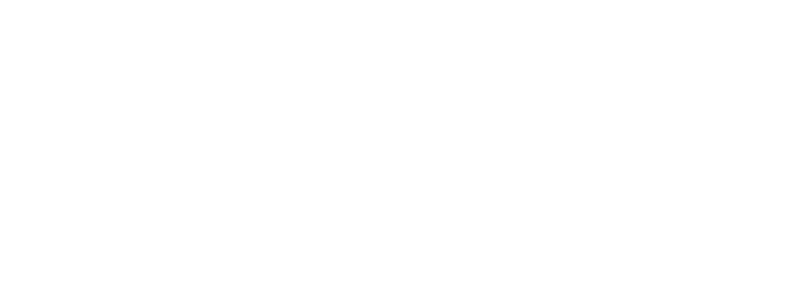
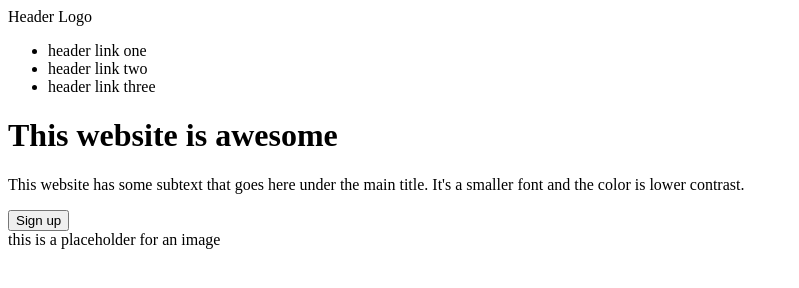
Before and after one commit to prospero-apps/landing-page, a plain HTML site: page index.html in a window 1280 px wide. Shown: the whole page, without its empty margins (0-799 px from the left). Drawn offline with Linux system fonts and the light colour scheme.

Commit message:
Structure section 1 without styles

```diff
--- a/index.html
+++ b/index.html
@@ -7,18 +7,44 @@
     <title>Landing Page</title>
 </head>
 <body>
+    <!-- section 1 -->
     <div class="hero">
+        <div class="logo">Header Logo</div>
+        <div class="links">
+            <ul>
+                <li>header link one</li>
+                <li>header link two</li>
+                <li>header link three</li>
+            </ul>
+        </div>
+        <div class="main">
+            <h1>This website is awesome</h1>
+            <p>This website has some subtext that goes
+                here under the main title. It's a smaller
+                font and the color is lower contrast. </p>
+            <button>Sign up</button>
+        </div>
+        <div class="image">
+            <div>this is a placeholder for an image</div>
+        </div>
+    </div>
 
-    </div>
+    <!-- section 2 -->
     <div class="info">
 
     </div>
+
+    <!-- section 3 -->
     <div class="quote">
 
     </div>
+
+    <!-- section 4 -->
     <div class="call">
 
     </div>
+
+    <!-- footer -->
     <footer>
 
     </footer>
```
